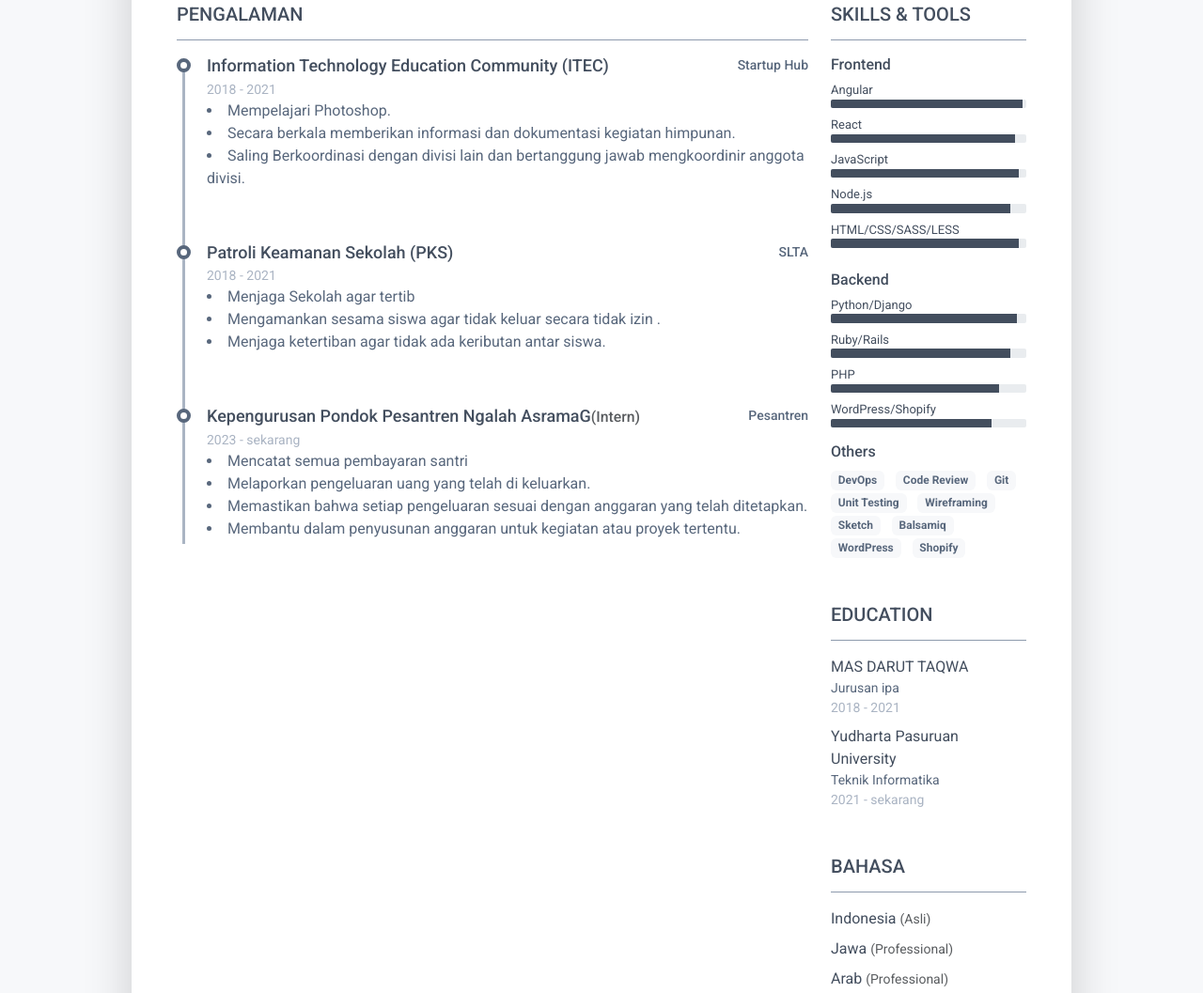
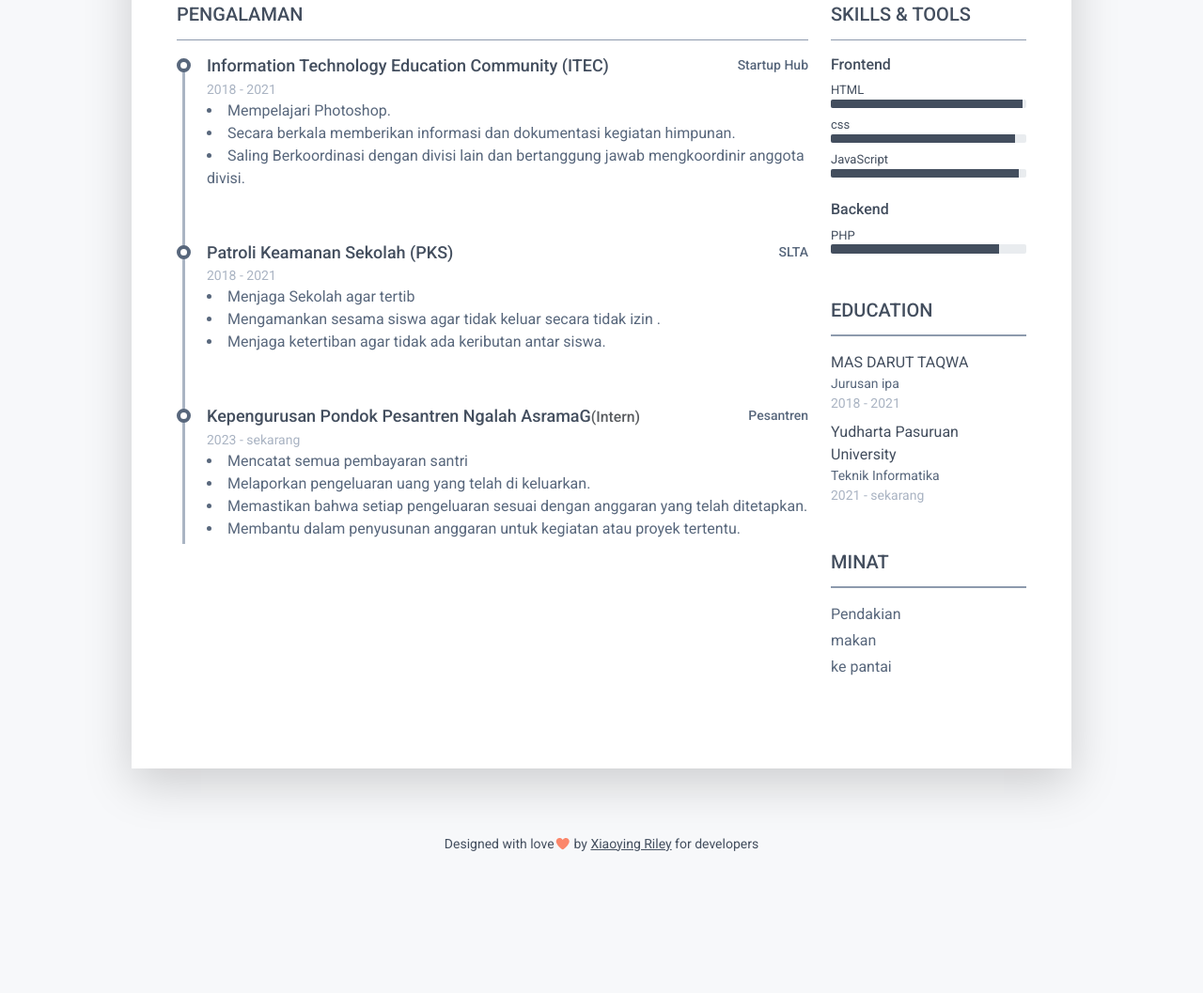
Before and after one commit to roziysf/-tugas2-fswd-arkatama, a plain HTML site: page index.html in a window 1280 px wide. Shown: the part 543-1600 px from the top of the page at 94% size. After the commit the page ends 1501 px from the top, so only its background shows below. Drawn offline with Linux system fonts and the light colour scheme.

Commit message:
mengedit lagi

```diff
--- a/index.html
+++ b/index.html
@@ -47,7 +47,7 @@
 					                <li class="mb-3"><a class="text-link" href="#"><span class="fa-container text-center me-2"><i class="fab fa-linkedin-in fa-fw"></i></span>linkedin.com/in/stevedoe</a></li>
 					                <li class="mb-3"><a class="text-link" href="#"><span class="fa-container text-center me-2"><i class="fab fa-github-alt fa-fw"></i></span>github.com/username</a></li>
 					                <li class="mb-3"><a class="text-link" href="#"><span class="fa-container text-center me-2"><i class="fab fa-codepen fa-fw"></i></span>codepen.io/username/</a></li>
-					                <li><a class="text-link" href="#"><span class="fa-container text-center me-2"><i class="fas fa-globe"></i></span>yourwebsite.com</a></li>
+					                <li><a class="text-link" href="#"><span class="fa-container text-center me-2"><i class="fas fa-globe"></i></span>https:// sites.google.com/view/rozikin512</a></li>
 							    </ul>
 						    </div><!--//secondary-info-->
 					    </div><!--//row-->
@@ -133,32 +133,19 @@
 							        <h4 class="resume-skills-cat font-weight-bold">Frontend</h4>
 							        <ul class="list-unstyled mb-4">
 								        <li class="mb-2">
-								            <div class="resume-skill-name">Angular</div>
+								            <div class="resume-skill-name">HTML</div>
 									        <div class="progress resume-progress">
 											    <div class="progress-bar theme-progress-bar-dark" role="progressbar" style="width: 98%" aria-valuenow="25" aria-valuemin="0" aria-valuemax="100"></div>
 											</div>
 								        </li>
 								        <li class="mb-2">
-								            <div class="resume-skill-name">React</div>
+								            <div class="resume-skill-name">css</div>
 									        <div class="progress resume-progress">
 											    <div class="progress-bar theme-progress-bar-dark" role="progressbar" style="width: 94%" aria-valuenow="25" aria-valuemin="0" aria-valuemax="100"></div>
 											</div>
 								        </li>
 								        <li class="mb-2">
 								            <div class="resume-skill-name">JavaScript</div>
-									        <div class="progress resume-progress">
-											    <div class="progress-bar theme-progress-bar-dark" role="progressbar" style="width: 96%" aria-valuenow="25" aria-valuemin="0" aria-valuemax="100"></div>
-											</div>
-								        </li>
-
-								        <li class="mb-2">
-								            <div class="resume-skill-name">Node.js</div>
-									        <div class="progress resume-progress">
-											    <div class="progress-bar theme-progress-bar-dark" role="progressbar" style="width: 92%" aria-valuenow="25" aria-valuemin="0" aria-valuemax="100"></div>
-											</div>
-								        </li>
-								        <li class="mb-2">
-								            <div class="resume-skill-name">HTML/CSS/SASS/LESS</div>
 									        <div class="progress resume-progress">
 											    <div class="progress-bar theme-progress-bar-dark" role="progressbar" style="width: 96%" aria-valuenow="25" aria-valuemin="0" aria-valuemax="100"></div>
 											</div>
@@ -170,46 +157,14 @@
 						            <h4 class="resume-skills-cat font-weight-bold">Backend</h4>
 							        <ul class="list-unstyled">
 								        <li class="mb-2">
-								            <div class="resume-skill-name">Python/Django</div>
-									        <div class="progress resume-progress">
-											    <div class="progress-bar theme-progress-bar-dark" role="progressbar" style="width: 95%" aria-valuenow="25" aria-valuemin="0" aria-valuemax="100"></div>
-											</div>
-								        </li>
-								        <li class="mb-2">
-								            <div class="resume-skill-name">Ruby/Rails</div>
-									        <div class="progress resume-progress">
-											    <div class="progress-bar theme-progress-bar-dark" role="progressbar" style="width: 92%" aria-valuenow="25" aria-valuemin="0" aria-valuemax="100"></div>
-											</div>
-								        </li>
-								        <li class="mb-2">
 								            <div class="resume-skill-name">PHP</div>
 									        <div class="progress resume-progress">
 											    <div class="progress-bar theme-progress-bar-dark" role="progressbar" style="width: 86%" aria-valuenow="25" aria-valuemin="0" aria-valuemax="100"></div>
 											</div>
 								        </li>
-								        <li class="mb-2">
-								            <div class="resume-skill-name">WordPress/Shopify</div>
-									        <div class="progress resume-progress">
-											    <div class="progress-bar theme-progress-bar-dark" role="progressbar" style="width: 82%" aria-valuenow="25" aria-valuemin="0" aria-valuemax="100"></div>
-											</div>
-								        </li>
 							        </ul>
 						        </div><!--//resume-skill-item-->
 
-						        <div class="resume-skill-item">
-						            <h4 class="resume-skills-cat font-weight-bold">Others</h4>
-						            <ul class="list-inline">
-							            <li class="list-inline-item"><span class="badge badge-light">DevOps</span></li>
-							            <li class="list-inline-item"><span class="badge badge-light">Code Review</span></li>
-							            <li class="list-inline-item"><span class="badge badge-light">Git</span></li>
-							            <li class="list-inline-item"><span class="badge badge-light">Unit Testing</span></li>
-							            <li class="list-inline-item"><span class="badge badge-light">Wireframing</span></li>
-							            <li class="list-inline-item"><span class="badge badge-light">Sketch</span></li>
-							            <li class="list-inline-item"><span class="badge badge-light">Balsamiq</span></li>
-							            <li class="list-inline-item"><span class="badge badge-light">WordPress</span></li>
-							            <li class="list-inline-item"><span class="badge badge-light">Shopify</span></li>
-						            </ul>
-						        </div><!--//resume-skill-item-->
 						    </div><!--resume-section-content-->
 					    </section><!--//skills-section-->
 					    <section class="resume-section education-section mb-5">
@@ -229,16 +184,6 @@
 							    </ul>
 						    </div>
 					    </section><!--//education-section-->
-					    <section class="resume-section language-section mb-5">
-						    <h2 class="resume-section-title text-uppercase font-weight-bold pb-3 mb-3">Bahasa</h2>
-						    <div class="resume-section-content">
-							    <ul class="list-unstyled resume-lang-list">
-								    <li class="mb-2"><span class="resume-lang-name font-weight-bold">Indonesia</span> <small class="text-muted font-weight-normal">(Asli)</small></li>
-								    <li class="mb-2 align-middle"><span class="resume-lang-name font-weight-bold">Jawa</span> <small class="text-muted font-weight-normal">(Professional)</small></li>
-								    <li><span class="resume-lang-name font-weight-bold">Arab</span> <small class="text-muted font-weight-normal">(Professional)</small></li>
-							    </ul>
-						    </div>
-					    </section><!--//language-section-->
 					    <section class="resume-section interests-section mb-5">
 						    <h2 class="resume-section-title text-uppercase font-weight-bold pb-3 mb-3">Minat</h2>
 						    <div class="resume-section-content">
```
